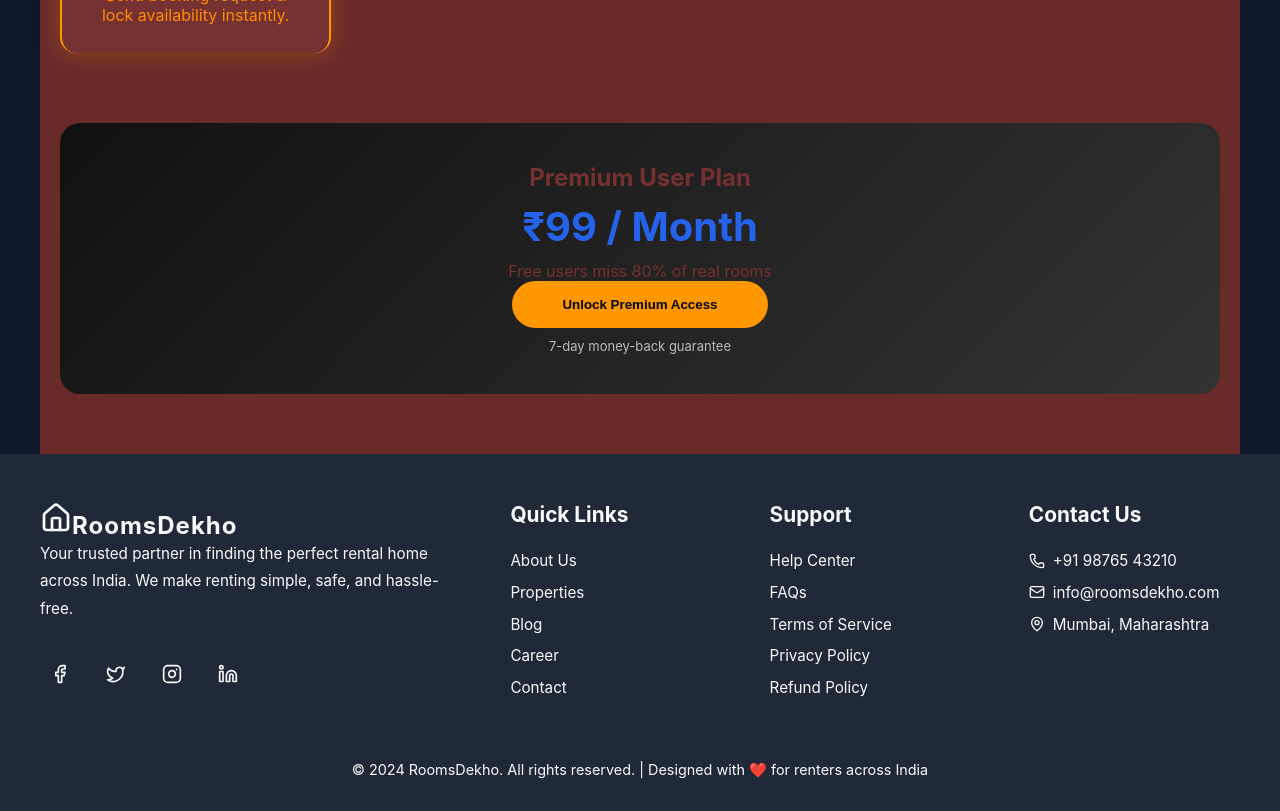
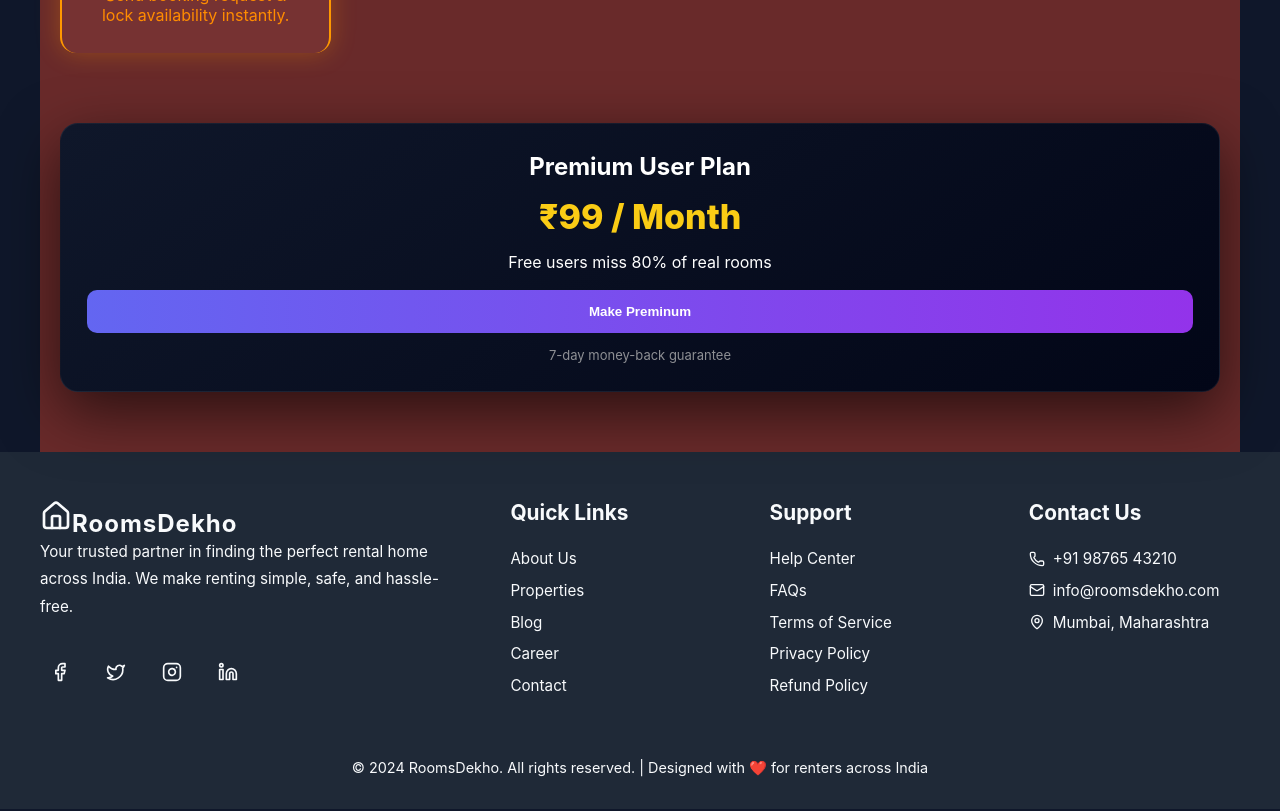
Before and after one commit to Room-Rental-Web-App/rental-platform-frontend, a React (Vite) app: page /premium-user in a window 1280 px wide. Shown: the part 1160-1971 px from the top of the page. Built offline with nearby package versions, Linux system fonts and the light colour scheme.

Commit message:
add primiun feature and razorpay configration

```diff
--- a/src/CSS/premium.css
+++ b/src/CSS/premium.css
@@ -128,3 +128,115 @@
   background: linear-gradient(135deg, #ff9800, #ff5722);
   color: black;
 }
+
+/* Dual pricing container */
+.pricing-dual {
+  display: grid;
+  grid-template-columns: repeat(auto-fit, minmax(280px, 1fr));
+  gap: 28px;
+  margin-top: 50px;
+}
+
+/* Common pricing box */
+.pricing-box {
+  background: linear-gradient(145deg,#0f172a,#020617);
+  color: #fff;
+  border-radius: 18px;
+  padding: 28px 26px;
+  position: relative;
+  box-shadow: 0 20px 60px rgba(0,0,0,0.6);
+  border: 1px solid rgba(255,255,255,0.06);
+  transition: all .35s ease;
+}
+
+.pricing-box:hover {
+  transform: translateY(-10px);
+  box-shadow: 0 30px 90px rgba(99,102,241,.4);
+}
+
+/* Price */
+.pricing-box .price {
+  font-size: 34px;
+  font-weight: 800;
+  color: #facc15;
+  margin: 15px 0;
+}
+
+.pricing-box .price span {
+  font-size: 15px;
+  opacity: .8;
+  margin-left: 4px;
+}
+
+/* Feature list */
+.pricing-box ul {
+  margin: 18px 0;
+  padding-left: 0;
+}
+
+.pricing-box ul li {
+  list-style: none;
+  padding: 10px 0;
+  border-bottom: 1px dashed rgba(255,255,255,.08);
+  opacity: .9;
+}
+
+/* Buttons */
+.upgrade-btn {
+  width: 100%;
+  border: none;
+  padding: 14px;
+  margin-top: 18px;
+  border-radius: 10px;
+  font-weight: 700;
+  cursor: pointer;
+  background: linear-gradient(90deg,#6366f1,#9333ea);
+  color: #fff;
+  transition: .3s ease;
+}
+
+.upgrade-btn:hover {
+  transform: scale(1.04);
+  box-shadow: 0 12px 35px rgba(99,102,241,.7);
+}
+
+/* Trial */
+.pricing-box.trial {
+  background: linear-gradient(145deg,#020617,#020617);
+  border: 1px dashed rgba(255,255,255,.12);
+}
+
+.pricing-box.trial .price {
+  color: #94a3b8;
+}
+
+.pricing-box.trial .upgrade-btn {
+  background: transparent;
+  border: 1px solid #6366f1;
+}
+
+/* Main Premium */
+.pricing-box.main {
+  background: linear-gradient(145deg,#020617,#1e293b);
+  border: 2px solid #6366f1;
+}
+
+.popular-badge {
+  position: absolute;
+  top: -14px;
+  right: 18px;
+  background: #6366f1;
+  padding: 5px 14px;
+  font-size: 12px;
+  border-radius: 20px;
+  color: #fff;
+  font-weight: 700;
+}
+
+/* Guarantee text */
+.guarantee {
+  margin-top: 14px;
+  font-size: 13px;
+  opacity: .75;
+  text-align: center;
+}
--- a/src/api/Api.jsx
+++ b/src/api/Api.jsx
@@ -4,6 +4,7 @@ const Api = axios.create({
     baseURL: "http://localhost:8080/api"
 
 });
+
 
 // Add token from localStorage to every request
 Api.interceptors.request.use((config) => {
--- /dev/null
+++ b/src/components/RazorPayConfig.jsx
@@ -0,0 +1,65 @@
+import { useEffect } from "react";
+import Api from "../api/Api";
+
+function RazorPayConfig({ amountToPay, value }) {
+  const email = localStorage.getItem("email");
+  const role = localStorage.getItem("role");
+
+
+  useEffect(() => {
+    // Load Razorpay script dynamically
+    const script = document.createElement("script");
+    script.src = "https://checkout.razorpay.com/v1/checkout.js";
+    script.async = true;
+    document.body.appendChild(script);
+  }, []);
+
+  const handlePayment = async () => {
+    try {
+
+      const res = await Api.post("payment/create-order", {
+        amountToPay: amountToPay, currency: "INR"
+      })
+
+      const { orderId, razorpayKey } = res.data;
+
+      const options = {
+        key: razorpayKey,
+        amount: amountToPay * 100,
+        currency: "INR",
+        name: "RoomsDekho",
+        description: "Premium Plan Payment",
+        order_id: orderId,
+        // call by razorpy only when payment success
+        handler: async (response) => {
+          await Api.post("payment/verify", {
+            razorpayPaymentId: response.razorpay_payment_id,
+            razorpayOrderId: response.razorpay_order_id,
+            razorpaySignature: response.razorpay_signature,
+            username: email,
+            role: role,
+            amountPaid: amountToPay
+          });
+          alert("Payment Successful!");
+        },
+        theme: {
+          color: "#3399cc",
+        },
+      };
+
+      console.log(options)
+      const rzp = new window.Razorpay(options);
+      rzp.open();
+    } catch (err) {
+      console.log(err);
+    }
+  };
+  return (
+    <button className="upgrade-btn owner big" onClick={handlePayment}>
+      {value}
+    </button>
+
+  )
+}
+
+export default RazorPayConfig;
--- a/src/pages/room-owner-page/PremiumOwner.jsx
+++ b/src/pages/room-owner-page/PremiumOwner.jsx
@@ -1,6 +1,7 @@
 import React from "react";
 import "../../css/premium.css";
 import { TrendingUp, Shield, Crown, Home, Lock, Zap } from "lucide-react";
+import RazorPayConfig from "../../components/RazorPayConfig";
 
 export default function OwnerPremium() {
   return (
@@ -97,13 +98,49 @@ export default function OwnerPremium() {
 
       </div>
 
-      <div className="pricing-box owner-price">
-        <h2>Featured Owner Plan</h2>
-        <p className="price">₹199 / 7 Days</p>
-        <p className="strike">Free rooms stay buried</p>
-        <button className="upgrade-btn owner">Boost My Listing Now</button>
-        <p className="guarantee">Get booked or get your money back.</p>
+      <div className="pricing-dual owner-price">
+
+        {/* Weekly Trial */}
+        <div className="pricing-box trial">
+          <h2>Trial Boost</h2>
+          <p className="price">₹199 <span>/ 7 Days</span></p>
+          <ul>
+            <li>Appear above free listings</li>
+            <li>Basic featured badge</li>
+            <li>Unlimited room listings</li>
+            <li>Limited exposure</li>
+          </ul>
+          <RazorPayConfig amountToPay={199} value={"Make Premium"} />
+
+          <p className="guarantee">Best for first-time owners</p>
+        </div>
+
+        {/* Monthly Primary Plan */}
+        <div className="pricing-box premium main">
+          <div className="popular-badge">Most Popular</div>
+          <h2>Featured Owner</h2>
+          <p className="price">₹599 <span>/ Month</span></p>
+          <ul>
+            <li>🔥 Top position in search</li>
+            <li>📍 Homepage featured banner</li>
+            <li>📞 Direct contact priority</li>
+            <li>📸 Highlighted “Featured” badge</li>
+            <li>📊 Lead analytics dashboard</li>
+            <li>🛡 Spam / fake lead protection</li>
+            <li>Unlimited room listings</li>
+          </ul>
+          <div >
+            <RazorPayConfig amountToPay={599} value={"Make Premium"} />
+          </div>
+          <p className="guarantee">
+            Minimum 3 real leads in 7 days or we extend your plan FREE
+          </p>
+        </div>
+
       </div>
+
+
+
 
     </div>
   );
--- a/src/pages/user-page/PremiumUser.jsx
+++ b/src/pages/user-page/PremiumUser.jsx
@@ -1,6 +1,7 @@
 import React from "react";
 import "../../css/premium.css";
 import { ShieldCheck, Clock, MapPin, Star, Lock, Zap } from "lucide-react";
+import RazorPayConfig from "../../components/RazorPayConfig";
 
 export default function PremiumUser() {
   return (
@@ -98,9 +99,10 @@ export default function PremiumUser() {
 
       <div className="pricing-box">
         <h2>Premium User Plan</h2>
+
         <p className="price">₹99 / Month</p>
         <p className="strike">Free users miss 80% of real rooms</p>
-        <button className="upgrade-btn">Unlock Premium Access</button>
+        <RazorPayConfig amountToPay={99} value={"Make Preminum"} />
         <p className="guarantee">7-day money-back guarantee</p>
       </div>
 
```
Also changed, not shown: src/pages/user-page/SearchRoom.jsx (+36 -41 lines).
